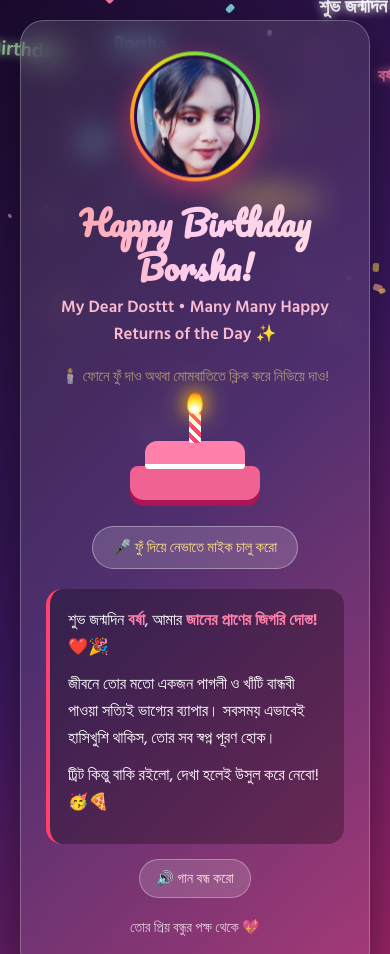
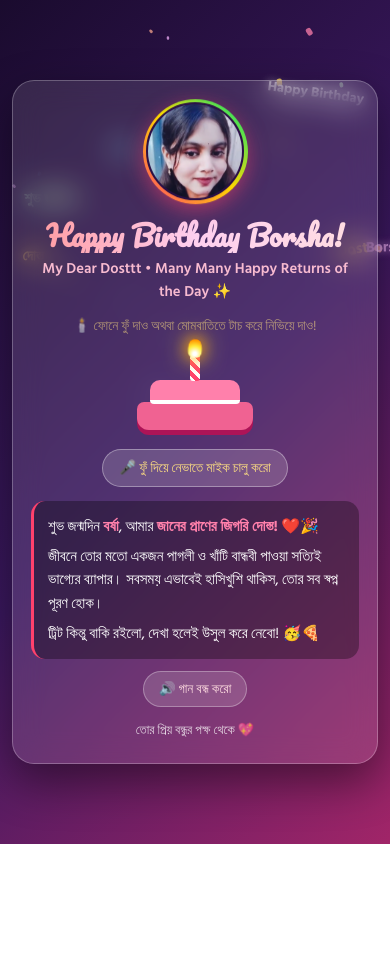
Before and after one commit to moinul-dev/happy-birthday-Borsha, a plain HTML site: page index.html in a window 390 px wide. Shown: the top 954 px of the page. After the commit the page ends 844 px from the top, so only its background shows below. Drawn offline with Linux system fonts and the light colour scheme.

Commit message:
Refine styles and text in index.html
Updated styles and text content for improved layout and responsiveness.

```diff
--- a/index.html
+++ b/index.html
@@ -2,15 +2,16 @@
 <html lang="bn">
 <head>
     <meta charset="UTF-8">
-    <meta name="viewport" content="width=device-width, initial-scale=1.0">
+    <meta name="viewport" content="width=device-width, initial-scale=1.0, maximum-scale=1.0, user-scalable=no">
     <title>Happy Birthday Borsha! 🎉</title>
     <style>
         @import url('https://fonts.googleapis.com/css2?family=Hind+Siliguri:wght@400;600;700&family=Pacifico&display=swap');
 
-        * { margin: 0; padding: 0; box-sizing: border-box; }
+        * { margin: 0; padding: 0; box-sizing: border-box; -webkit-tap-highlight-color: transparent; }
 
         body {
             min-height: 100vh;
+            min-height: 100dvh;
             display: flex;
             justify-content: center;
             align-items: center;
@@ -18,7 +19,7 @@
             font-family: 'Hind Siliguri', sans-serif;
             color: #fff;
             overflow-x: hidden;
-            padding: 20px;
+            padding: 12px;
         }
 
         canvas {
@@ -32,15 +33,16 @@
         .welcome-overlay {
             position: fixed;
             inset: 0;
-            background: rgba(20, 7, 38, 0.94);
+            background: rgba(20, 7, 38, 0.95);
             backdrop-filter: blur(12px);
+            -webkit-backdrop-filter: blur(12px);
             z-index: 999;
             display: flex;
             flex-direction: column;
             justify-content: center;
             align-items: center;
             text-align: center;
-            padding: 25px;
+            padding: 24px;
             transition: opacity 0.6s ease, visibility 0.6s ease;
         }
 
@@ -51,9 +53,9 @@
         }
 
         .gift-bounce {
-            font-size: 75px;
+            font-size: 68px;
             animation: bounceGift 1.2s infinite;
-            margin-bottom: 15px;
+            margin-bottom: 14px;
         }
 
         @keyframes bounceGift {
@@ -64,26 +66,26 @@
         .card {
             position: relative;
             z-index: 2;
-            background: rgba(255, 255, 255, 0.1);
+            background: rgba(255, 255, 255, 0.11);
             backdrop-filter: blur(15px);
             -webkit-backdrop-filter: blur(15px);
             border: 1px solid rgba(255, 255, 255, 0.25);
-            border-radius: 24px;
-            padding: 35px 25px;
-            max-width: 480px;
+            border-radius: 22px;
+            padding: 22px 18px;
+            max-width: 420px;
             width: 100%;
             text-align: center;
-            box-shadow: 0 20px 50px rgba(0, 0, 0, 0.45);
+            box-shadow: 0 18px 45px rgba(0, 0, 0, 0.45);
         }
 
         .photo-frame {
-            width: 130px;
-            height: 130px;
-            margin: 0 auto 15px;
+            width: 105px;
+            height: 105px;
+            margin: 0 auto 10px;
             border-radius: 50%;
-            padding: 4px;
+            padding: 3.5px;
             background: linear-gradient(45deg, #ff416c, #ffd700, #00e676);
-            box-shadow: 0 8px 25px rgba(255, 65, 108, 0.5);
+            box-shadow: 0 6px 20px rgba(255, 65, 108, 0.5);
             animation: floatPhoto 3s ease-in-out infinite;
         }
 
@@ -93,38 +95,38 @@
             object-fit: cover;
             object-position: top;
             border-radius: 50%;
-            border: 3px solid #2b1046;
+            border: 2.5px solid #2b1046;
             background: #2b1046;
         }
 
         @keyframes floatPhoto {
             0%, 100% { transform: translateY(0px); }
-            50% { transform: translateY(-6px); }
+            50% { transform: translateY(-5px); }
         }
 
         h1 {
             font-family: 'Pacifico', cursive;
-            font-size: 2.1rem;
+            font-size: 1.75rem;
             background: linear-gradient(to right, #ff9a9e, #fecfef, #ffdde1);
             -webkit-background-clip: text;
             -webkit-text-fill-color: transparent;
-            margin-bottom: 5px;
-            line-height: 1.3;
+            margin-bottom: 4px;
+            line-height: 1.25;
         }
 
         .subtitle {
-            font-size: 1.05rem;
+            font-size: 0.92rem;
             color: #f8bbd0;
-            margin-bottom: 18px;
+            margin-bottom: 12px;
             font-weight: 600;
         }
 
-        .cake-section { margin: 15px auto 20px; cursor: pointer; user-select: none; }
+        .cake-section { margin: 8px auto 14px; cursor: pointer; user-select: none; }
 
         .cake-hint {
-            font-size: 0.92rem;
+            font-size: 0.85rem;
             color: #ffe082;
-            margin-bottom: 8px;
+            margin-bottom: 6px;
             animation: pulseText 1.5s infinite;
         }
 
@@ -133,13 +135,13 @@
             50% { opacity: 0.55; }
         }
 
-        .cake-container { position: relative; width: 140px; height: 110px; margin: 0 auto; }
+        .cake-container { position: relative; width: 125px; height: 92px; margin: 0 auto; }
 
         .candle {
             position: absolute;
-            top: 15px; left: 50%;
+            top: 12px; left: 50%;
             transform: translateX(-50%);
-            width: 12px; height: 32px;
+            width: 10px; height: 26px;
             background: repeating-linear-gradient(45deg, #fff, #fff 4px, #ff416c 4px, #ff416c 8px);
             border-radius: 3px;
             z-index: 3;
@@ -147,12 +149,12 @@
 
         .flame {
             position: absolute;
-            top: -18px; left: 50%;
+            top: -16px; left: 50%;
             transform: translateX(-50%);
-            width: 14px; height: 20px;
+            width: 13px; height: 18px;
             background: radial-gradient(circle at 50% 80%, #fff 10%, #ffeb3b 45%, #ff9800 80%, transparent 100%);
             border-radius: 50% 50% 35% 35%;
-            box-shadow: 0 0 15px #ff9800, 0 0 25px #ffeb3b;
+            box-shadow: 0 0 14px #ff9800, 0 0 22px #ffeb3b;
             animation: flicker 0.15s infinite alternate;
             transition: opacity 0.3s ease, transform 0.3s ease;
         }
@@ -161,9 +163,9 @@
 
         .smoke {
             position: absolute;
-            top: -22px; left: 50%;
+            top: -20px; left: 50%;
             transform: translateX(-50%);
-            font-size: 18px;
+            font-size: 16px;
             opacity: 0;
             pointer-events: none;
         }
@@ -172,7 +174,7 @@
 
         @keyframes smokeRise {
             0% { opacity: 0.9; transform: translate(-50%, 0) scale(0.8); }
-            100% { opacity: 0; transform: translate(-50%, -30px) scale(1.5); }
+            100% { opacity: 0; transform: translate(-50%, -26px) scale(1.4); }
         }
 
         @keyframes flicker {
@@ -182,86 +184,87 @@
 
         .cake-top {
             position: absolute;
-            top: 45px; left: 50%;
+            top: 37px; left: 50%;
             transform: translateX(-50%);
-            width: 100px; height: 28px;
+            width: 90px; height: 24px;
             background: #ff80ab;
-            border-radius: 12px 12px 4px 4px;
-            border-bottom: 5px solid #fff;
+            border-radius: 10px 10px 4px 4px;
+            border-bottom: 4px solid #fff;
             z-index: 2;
         }
 
         .cake-bottom {
             position: absolute;
-            top: 70px; left: 50%;
+            top: 59px; left: 50%;
             transform: translateX(-50%);
-            width: 130px; height: 34px;
+            width: 116px; height: 28px;
             background: #f06292;
-            border-radius: 8px 8px 14px 14px;
-            box-shadow: 0 6px 0 #ad1457;
+            border-radius: 7px 7px 12px 12px;
+            box-shadow: 0 5px 0 #ad1457;
             z-index: 1;
         }
 
-        .btn-group { display: flex; flex-direction: column; gap: 10px; align-items: center; }
+        .btn-group { display: flex; flex-direction: column; gap: 8px; align-items: center; }
 
         .btn {
             background: linear-gradient(45deg, #ff416c, #ff4b2b);
             color: white;
             border: none;
-            padding: 14px 30px;
-            font-size: 1.08rem;
+            padding: 12px 26px;
+            font-size: 1rem;
             font-weight: 700;
             border-radius: 50px;
             cursor: pointer;
-            box-shadow: 0 10px 25px rgba(255, 65, 108, 0.5);
+            box-shadow: 0 8px 20px rgba(255, 65, 108, 0.5);
             transition: all 0.3s ease;
             font-family: 'Hind Siliguri', sans-serif;
         }
 
-        .btn:hover { transform: scale(1.05); }
+        .btn:active { transform: scale(0.96); }
 
         .mic-btn {
             background: rgba(255, 255, 255, 0.16);
             border: 1px solid rgba(255, 255, 255, 0.35);
             color: #ffe082;
-            padding: 9px 20px;
+            padding: 7px 16px;
             border-radius: 50px;
-            font-size: 0.92rem;
+            font-size: 0.85rem;
             cursor: pointer;
             font-family: 'Hind Siliguri', sans-serif;
         }
 
         .music-toggle {
             display: inline-block;
-            margin: 15px auto 0;
+            margin: 12px auto 0;
             background: rgba(255, 255, 255, 0.15);
             border: 1px solid rgba(255, 255, 255, 0.3);
             color: #ffdde1;
-            padding: 7px 16px;
+            padding: 6px 15px;
             border-radius: 50px;
-            font-size: 0.9rem;
+            font-size: 0.84rem;
             cursor: pointer;
             font-family: 'Hind Siliguri', sans-serif;
         }
 
         .message-box {
-            margin-top: 20px;
-            padding: 18px;
-            background: rgba(0, 0, 0, 0.28);
-            border-radius: 16px;
-            border-left: 4px solid #ff416c;
+            margin-top: 14px;
+            padding: 14px;
+            background: rgba(0, 0, 0, 0.32);
+            border-radius: 14px;
+            border-left: 3.5px solid #ff416c;
             text-align: left;
             animation: fadeIn 0.8s ease forwards;
         }
 
         @keyframes fadeIn {
-            from { opacity: 0; transform: translateY(15px); }
+            from { opacity: 0; transform: translateY(12px); }
             to { opacity: 1; transform: translateY(0); }
         }
 
-        .message-box p { font-size: 1.02rem; line-height: 1.65; color: #fff; margin-bottom: 10px; }
+        .message-box p { font-size: 0.94rem; line-height: 1.55; color: #fff; margin-bottom: 7px; }
+        .message-box p:last-child { margin-bottom: 0; }
         .highlight { color: #ff80ab; font-weight: 700; }
-        .footer-tag { margin-top: 18px; font-size: 0.9rem; color: rgba(255, 255, 255, 0.75); }
+        .footer-tag { margin-top: 12px; font-size: 0.82rem; color: rgba(255, 255, 255, 0.78); }
     </style>
 </head>
 <body>
@@ -272,8 +275,8 @@
 
     <div class="welcome-overlay" id="welcomeScreen" onclick="startExperience()">
         <div class="gift-bounce">🎁</div>
-        <h2 style="font-size: 1.6rem; margin-bottom: 10px; color: #ffdde1;">বর্ষার জন্য একটি স্পেশাল সারপ্রাইজ আছে! ✨</h2>
-        <p style="color: #f8bbd0; margin-bottom: 25px;">ওপেন করতে নিচের বাটনে টাচ করো</p>
+        <h2 style="font-size: 1.4rem; margin-bottom: 8px; color: #ffdde1;">বর্ষার জন্য একটি স্পেশাল সারপ্রাইজ আছে! ✨</h2>
+        <p style="color: #f8bbd0; margin-bottom: 22px; font-size: 0.95rem;">ওপেন করতে নিচের বাটনে টাচ করো</p>
         <button class="btn">🎉 সারপ্রাইজটি ওপেন করো</button>
     </div>
 
@@ -286,7 +289,7 @@
         <p class="subtitle">My Dear Dosttt • Many Many Happy Returns of the Day ✨</p>
 
         <div class="cake-section" onclick="blowCandle()">
-            <p class="cake-hint" id="cakeHint">🕯️ ফোনে ফুঁ দাও অথবা মোমবাতিতে ক্লিক করে নিভিয়ে দাও!</p>
+            <p class="cake-hint" id="cakeHint">🕯️ ফোনে ফুঁ দাও অথবা মোমবাতিতে টাচ করে নিভিয়ে দাও!</p>
             <div class="cake-container">
                 <div class="candle">
                     <div class="flame" id="flame"></div>
@@ -447,11 +450,11 @@
                 }
                 detectBlow();
             } catch (err) {
-                micBtn.innerText = '⚠️ মাইক পারমিশন মেলেনি, মোমবাতিতে ক্লিক করো';
+                micBtn.innerText = '⚠️ মাইক পারমিশন মেলেনি, মোমবাতিতে টাচ করো';
             }
         }
 
-        // রেশমের মতো স্মুথ কনফেটি + বাতাসে ভেসে ঝরে পড়া নাম ও শুভেচ্ছা
+        // স্মুথ ভাসমান কনফেটি + "দোস্ত", "Dost", "বর্ষা", "Borsha", "শুভ জন্মদিন", "Happy Birthday"
         const canvas = document.getElementById('confetti');
         const ctx = canvas.getContext('2d');
         canvas.width = window.innerWidth;
@@ -460,62 +463,65 @@
         const pieces = [];
         const colors = ['#ff80ab', '#ffd54f', '#80deea', '#ce93d8', '#ffab91', '#a5d6a7', '#ffffff'];
         const floatingTexts = [
+            'দোস্ত',
+            'Dost',
             'বর্ষা',
             'Borsha',
-            'দোস্ত',
-            'Dost',
             'শুভ জন্মদিন',
             'Happy Birthday',
-            'শুভ জন্মদিন বর্ষা',
-            'Happy Birthday Dost'
+            'দোস্ত ❤️',
+            'Dost ✨'
         ];
 
-        // ৬৫টি হালকা রঙিন কনফেটি
-        for (let i = 0; i < 65; i++) {
+        // মোবাইলের স্ক্রিন সাইজ অনুযায়ী কনফেটি ও লেখার সংখ্যা সেট করা হচ্ছে
+        const isMobile = window.innerWidth < 600;
+        const confettiCount = isMobile ? 45 : 65;
+        const textCount = isMobile ? 16 : 24;
+
+        for (let i = 0; i < confettiCount; i++) {
             pieces.push({
                 isText: false,
                 x: Math.random() * canvas.width,
                 y: Math.random() * canvas.height - canvas.height,
-                size: Math.random() * 6 + 3.5,
+                size: Math.random() * 5.5 + 3,
                 color: colors[Math.floor(Math.random() * colors.length)],
-                speedY: Math.random() * 1.4 + 0.7,
+                speedY: Math.random() * 1.3 + 0.65,
                 swayPhase: Math.random() * Math.PI * 2,
                 swaySpeed: Math.random() * 0.02 + 0.01,
-                swayAmp: Math.random() * 1.2 + 0.5,
+                swayAmp: Math.random() * 1.1 + 0.4,
                 rotation: Math.random() * 360,
-                rotSpeed: Math.random() * 1.5 - 0.75,
+                rotSpeed: Math.random() * 1.4 - 0.7,
                 alpha: Math.random() * 0.4 + 0.55
             });
         }
 
-        // ২৪টি স্মুথ ভাসমান লেখা (Borsha, বর্ষা, Dost, দোস্ত, Happy Birthday, শুভ জন্মদিন)
-        for (let i = 0; i < 24; i++) {
+        for (let i = 0; i < textCount; i++) {
             pieces.push({
                 isText: true,
                 text: floatingTexts[i % floatingTexts.length],
-                x: Math.random() * canvas.width,
+                x: Math.random() * (canvas.width - 60) + 30,
                 y: Math.random() * canvas.height - canvas.height,
-                fontSize: Math.random() * 5 + 15,
+                fontSize: isMobile ? (Math.random() * 3 + 13) : (Math.random() * 5 + 15),
                 color: colors[i % colors.length],
-                speedY: Math.random() * 0.9 + 0.55,
+                speedY: Math.random() * 0.85 + 0.55,
                 swayPhase: Math.random() * Math.PI * 2,
                 swaySpeed: Math.random() * 0.018 + 0.008,
-                swayAmp: Math.random() * 1.5 + 0.8,
-                baseAngle: (Math.random() * 14 - 7),
-                alpha: Math.random() * 0.25 + 0.72
+                swayAmp: Math.random() * 1.2 + 0.6,
+                baseAngle: (Math.random() * 12 - 6),
+                alpha: Math.random() * 0.2 + 0.78
             });
         }
 
         function burstConfetti() {
             pieces.forEach(p => {
-                p.speedY = p.isText ? (Math.random() * 1.3 + 0.9) : (Math.random() * 2.5 + 1.5);
+                p.speedY = p.isText ? (Math.random() * 1.2 + 0.85) : (Math.random() * 2.2 + 1.3);
             });
         }
 
         let lastTime = 0;
         function updateConfetti(timestamp) {
             if (!lastTime) lastTime = timestamp;
-            const delta = Math.min((timestamp - lastTime) / 16.67, 2); // সব ফোনে একরকম স্মুথ স্পিড রাখবে
+            const delta = Math.min((timestamp - lastTime) / 16.67, 2);
             lastTime = timestamp;
 
             ctx.clearRect(0, 0, canvas.width, canvas.height);
@@ -523,11 +529,11 @@
             pieces.forEach(p => {
                 p.swayPhase += p.swaySpeed * delta;
                 p.y += p.speedY * delta;
-                p.x += Math.sin(p.swayPhase) * p.swayAmp * 0.5 * delta;
+                p.x += Math.sin(p.swayPhase) * p.swayAmp * 0.45 * delta;
 
-                if (p.y > canvas.height + 35) {
-                    p.y = -25;
-                    p.x = Math.random() * canvas.width;
+                if (p.y > canvas.height + 30) {
+                    p.y = -20;
+                    p.x = Math.random() * (canvas.width - 50) + 25;
                 }
 
                 ctx.save();
@@ -535,22 +541,25 @@
                 ctx.translate(p.x, p.y);
 
                 if (p.isText) {
-                    // বাতাসে দোলার সাথে সাথে হালকা কোণ পরিবর্তন হবে
-                    const dynamicAngle = p.baseAngle + Math.sin(p.swayPhase) * 4;
+                    const dynamicAngle = p.baseAngle + Math.sin(p.swayPhase) * 3.5;
                     ctx.rotate(dynamicAngle * Math.PI / 180);
-                    ctx.font = `600 ${p.fontSize}px 'Hind Siliguri', sans-serif`;
+                    ctx.font = `700 ${p.fontSize}px 'Hind Siliguri', sans-serif`;
                     ctx.fillStyle = p.color;
                     ctx.shadowColor = p.color;
-                    ctx.shadowBlur = 10;
+                    ctx.shadowBlur = 8;
                     ctx.textAlign = 'center';
                     ctx.fillText(p.text, 0, 0);
                 } else {
                     p.rotation += p.rotSpeed * delta;
                     ctx.rotate(p.rotation * Math.PI / 180);
                     ctx.fillStyle = p.color;
-                    ctx.beginPath();
-                    ctx.roundRect(-p.size / 2, -p.size / 2, p.size, p.size * 0.7, 2);
-                    ctx.fill();
+                    if (ctx.roundRect) {
+                        ctx.beginPath();
+                        ctx.roundRect(-p.size / 2, -p.size / 2, p.size, p.size * 0.7, 2);
+                        ctx.fill();
+                    } else {
+                        ctx.fillRect(-p.size / 2, -p.size / 2, p.size, p.size * 0.7);
+                    }
                 }
 
                 ctx.restore();
```
